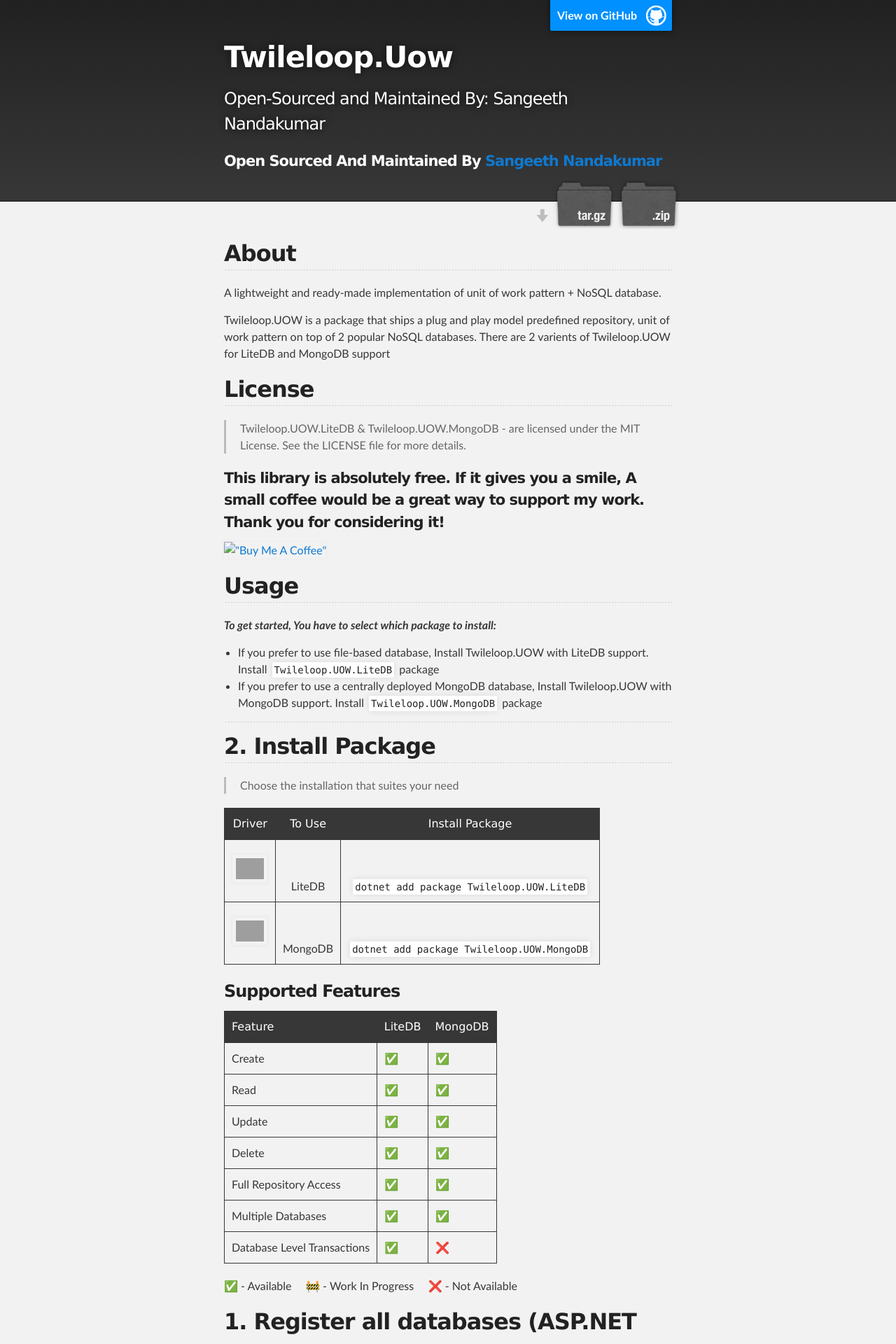
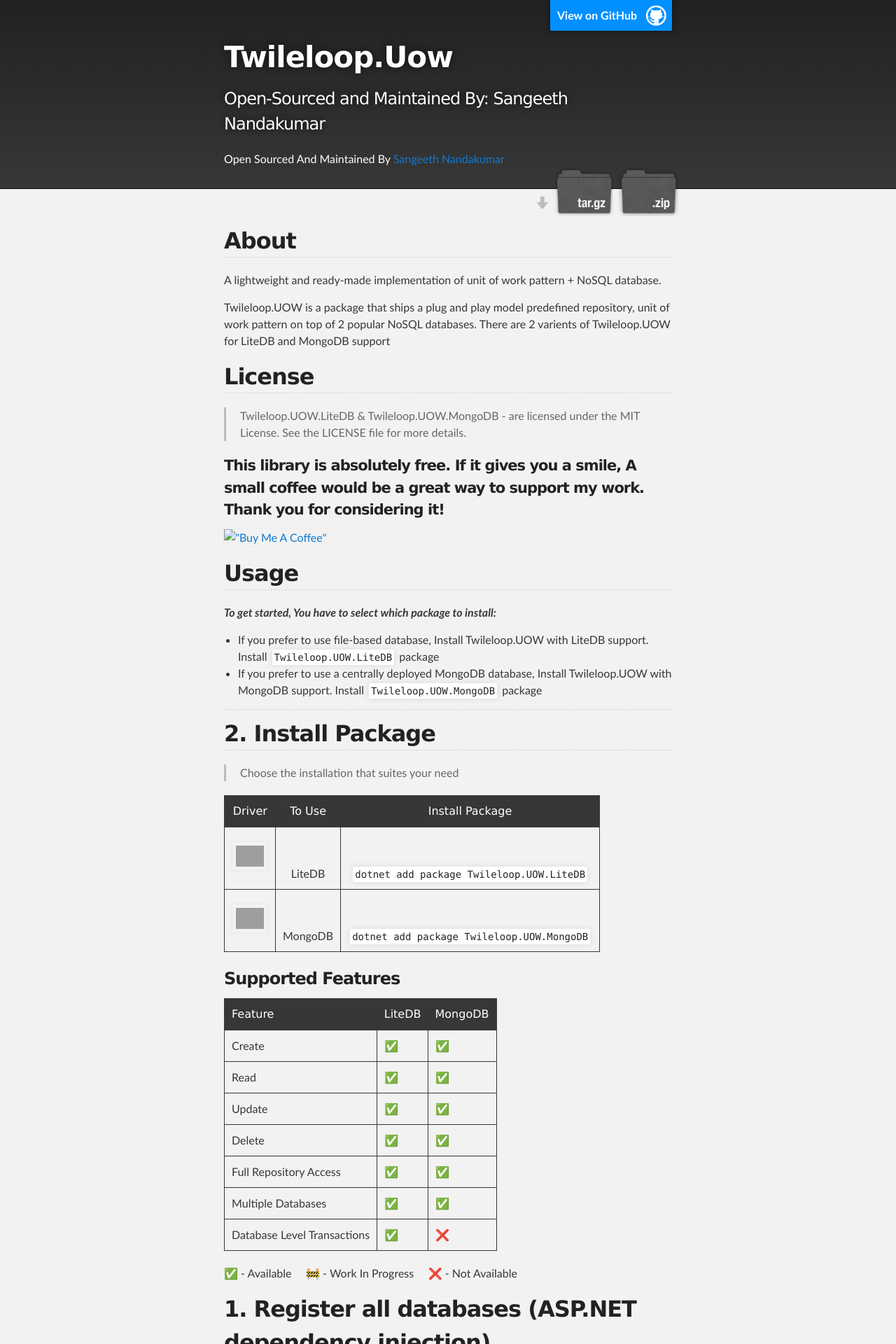
Before and after one commit to sangeethnandakumar/Twileloop.UOW, a Jekyll site: the page built from doc/index.md, in a window 1280 px wide. Shown: the top 1920 px of the page at 70% size. Built offline with Jekyll 4.4.1, drawn with Linux system fonts in a browser that asks for light colours; our own code applies the rules of GitHub Pages for plain Markdown files; grey boxes are pictures that could not be loaded.

Commit message:
Update default.html

```diff
--- a/doc/_layouts/default.html
+++ b/doc/_layouts/default.html
@@ -22,7 +22,7 @@
 
           <h1 id="project_title">{{ site.title | default: site.github.repository_name }}</h1>
           <h2 id="project_tagline">{{ site.description | default: site.github.project_tagline }}</h2>
-          <h4 style="color:white">Open Sourced And Maintained By <a href="https://github.com/sangeethnandakumar">Sangeeth Nandakumar</a></h4>
+          <small style="color:white">Open Sourced And Maintained By <a href="https://github.com/sangeethnandakumar">Sangeeth Nandakumar</a></small>
 
           {% if site.show_downloads %}
             <section id="downloads">
```
